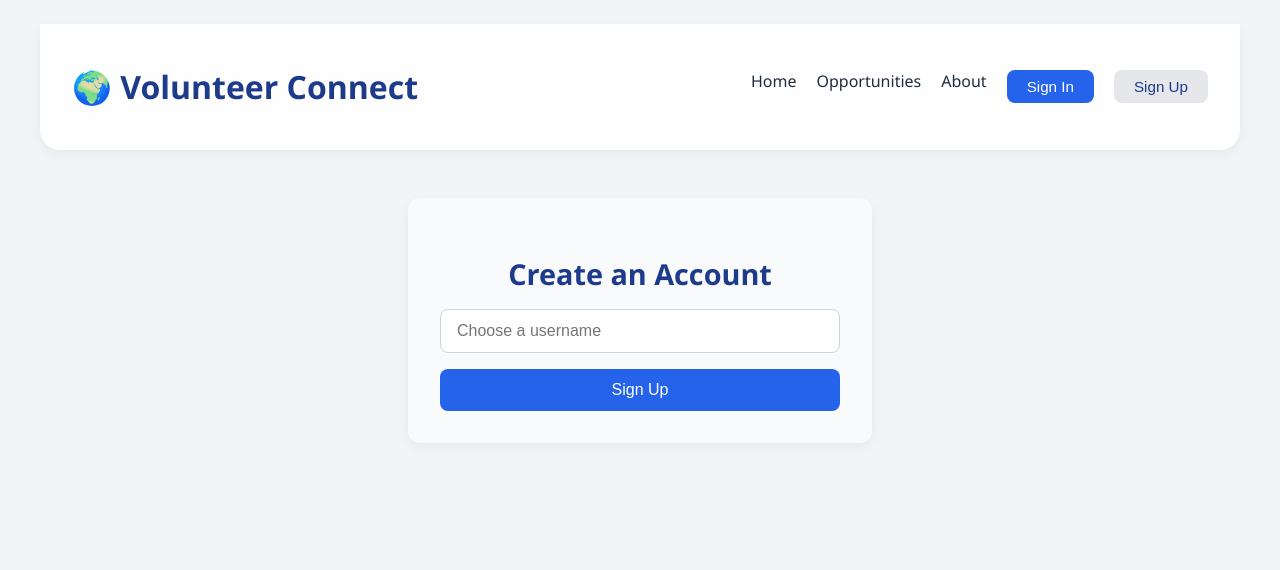
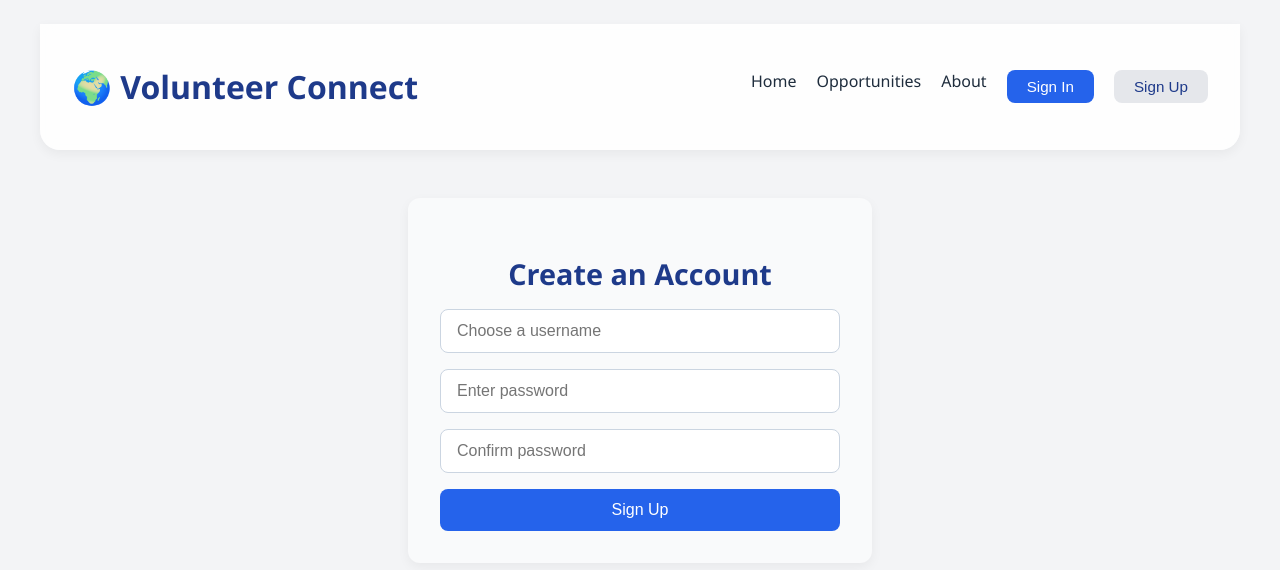
Before and after one commit to LizaGiorgobiani/volunteer_finder, a React (Vite) app in the folder client/: page /signup in a window 1280 px wide. Shown: the top 570 px of the page. Built offline with nearby package versions, Linux system fonts and the light colour scheme; no server answers.

Commit message:
updated sign up

```diff
--- a/client/src/pages/SignupPage.tsx
+++ b/client/src/pages/SignupPage.tsx
@@ -4,6 +4,8 @@ import "../styles/SignupPage.css";
 
 const SignupPage = () => {
   const [username, setUsername] = useState("");
+  const [password, setPassword] = useState("");
+  const [confirm, setConfirm] = useState("");
   const [error, setError] = useState("");
   const navigate = useNavigate();
 
@@ -15,7 +17,19 @@ const SignupPage = () => {
       return;
     }
 
-    localStorage.setItem("registered-user", username);
+    if (password.length < 4) {
+      setError("Password must be at least 4 characters");
+      return;
+    }
+
+    if (password !== confirm) {
+      setError("Passwords do not match");
+      return;
+    }
+
+    // Save to localStorage
+    const userData = { username, password };
+    localStorage.setItem("registered-user", JSON.stringify(userData));
     navigate("/login");
   };
 
@@ -30,6 +44,22 @@ const SignupPage = () => {
           placeholder="Choose a username"
           required
         />
+        <input
+          className="signup-input"
+          type="password"
+          value={password}
+          onChange={(e) => setPassword(e.target.value)}
+          placeholder="Enter password"
+          required
+        />
+        <input
+          className="signup-input"
+          type="password"
+          value={confirm}
+          onChange={(e) => setConfirm(e.target.value)}
+          placeholder="Confirm password"
+          required
+        />
         <button type="submit" className="signup-button">
           Sign Up
         </button>
```
